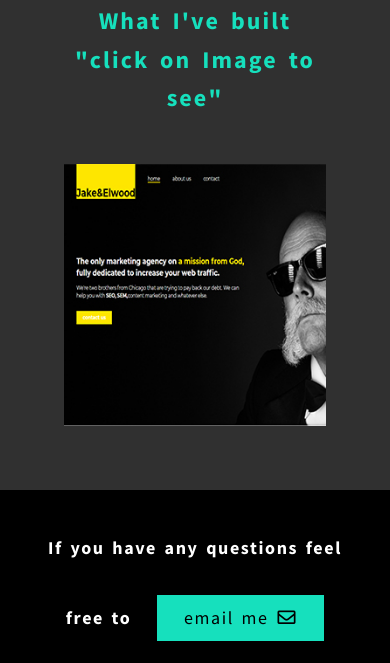
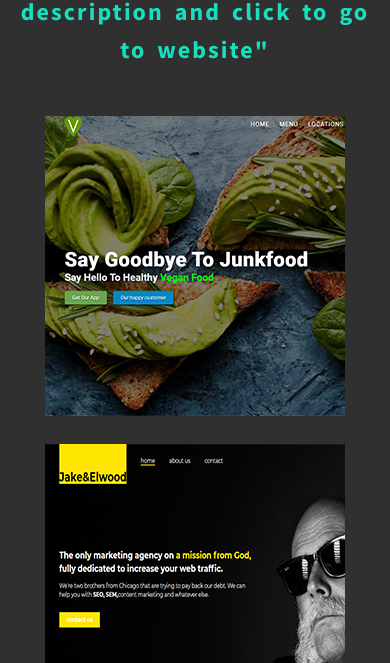
Before and after one commit to robertoaguilar1979/my-portfolio, a plain HTML site: page index.html in a window 390 px wide. Shown: the part 3667-4330 px from the top of the page. Drawn offline with Linux system fonts and the light colour scheme.

Commit message:
updated css mobile and added another website to my work website section

```diff
--- a/css/style.css
+++ b/css/style.css
@@ -528,6 +528,13 @@ li .li-fab {
     max-width: 550px;
 }
 
+@media(max-width:1050px) {
+    .karenAndMe {
+        position: static;
+        margin-top: 2em;
+    }
+}
+
 @media(max-width:945px) {
     .who-am-i {
         margin-top: 0;
@@ -585,16 +592,85 @@ li .li-fab {
 
 }
 
-.myWork-img {
+.myWork-images {
     display: grid;
-    grid-template-columns: repeat(1, 1fr);
+    grid-template-columns: repeat(2, 1fr);
     justify-items: center;
+    max-width: 1200px;
+    margin: 0 auto;
+}
+
+.flip-card {
+    background: transparent;
+    width: 300px;
+    height: 300px;
+    perspective: 1000px;
+}
+
+.flip-card-inner {
+    position: relative;
+    text-align: center;
+    transition: transform 0.6s;
+    transform-style: preserve-3d;
+    width: 100%;
+    height: 100%;
+}
+
+.flip-card:hover .flip-card-inner {
+    transform: rotateY(180deg);
+
+}
+
+.flip-card-front,
+.flip-card-back {
+    position: absolute;
+    width: 100%;
+    height: 100%;
+    backface-visibility: hidden;
+}
+
+.flip-card-front {
+    background-color: rgb(133, 133, 133);
+    color: var(--black);
+}
+
+.flip-card-back {
+    background-color: #fff;
+    color: var(--white);
+    transform: rotateY(180deg);
+
+}
+
+.flip-card-back h2 {
+    margin: 1.5em;
+    font-size: var(--h4);
+    color: var(--black);
+    font-weight: 700;
+}
+
+.flip-card-back p {
+    font-size: 1.1rem;
+    margin: 1.5em;
+    color: rgba(0, 0, 0, .6);
 }
 
 @media(max-width:945px) {
+    .myWork {
+        padding: 1em;
+    }
+
     .h1-myWork {
         font-size: var(--h2);
         line-height: 1.4;
+    }
+
+    .myWork-images {
+        display: grid;
+        grid-template-columns: 1fr;
+    }
+
+    .flip-card {
+        margin-bottom: 1.75em;
     }
 }
 
@@ -669,6 +745,7 @@ footer {
 .visible {
     display: block;
     animation: fadeIn 2s;
+
 }
 
 @keyframes fadeIn {
--- a/index.html
+++ b/index.html
@@ -104,9 +104,42 @@
     <!----------------------------- my work websites ---------------->
     <section class="myWork" id="contact">
         <h1 class="h1-myWork">My work</h1>
-        <p>What I've built "click on Image to see"</p>
-        <div class="myWork-img">
-            <a href="https://marketing-landing-page.netlify.app/" target="_blank"><img src="img/website-1.jpg" alt="my first website"></a>
+        <p>"hover over to see description and click to go to website"</p>
+        <div class="myWork-images">
+
+            <div class="vegan-website flip-card">
+
+                <div class="flip-card-inner">
+                    <div class="flip-card-front">
+                        <a href="https://vegan-restaurant.netlify.app/" target="_blank"><img src="img/vegan-website.jpg" alt="vegan restaurant website"></a>
+                    </div>
+                    <a href="https://vegan-restaurant.netlify.app/" target="_blank">
+                    <div class="flip-card-back">
+
+                        <h2>Vegan Restaurant Website</h2>
+                        <p>Vegan restaurant website is a single page website</p>
+
+                    </div>
+                    </a>
+                </div>
+
+            </div>
+
+            <div class="marketing-website flip-card">
+                <div class="flip-card-inner">
+                    <div class="flip-card-front">
+                        <a href="https://marketing-landing-page.netlify.app/" target="_blank"><img src="img/website-1.jpg" alt="marketing SEO website"></a>
+                    </div>
+                    <a href="https://marketing-landing-page.netlify.app/" target="_blank">
+                    <div class="flip-card-back">
+                        <h2>Marketing / SEO Website</h2>
+                        <p>Marketing SEO website is a three page website</p>
+                    </div>
+                    </a>
+                </div>
+            </div>
+
+
         </div>
     </section>
 
```
Also changed, not shown: img/vegan-website.jpg (added).
